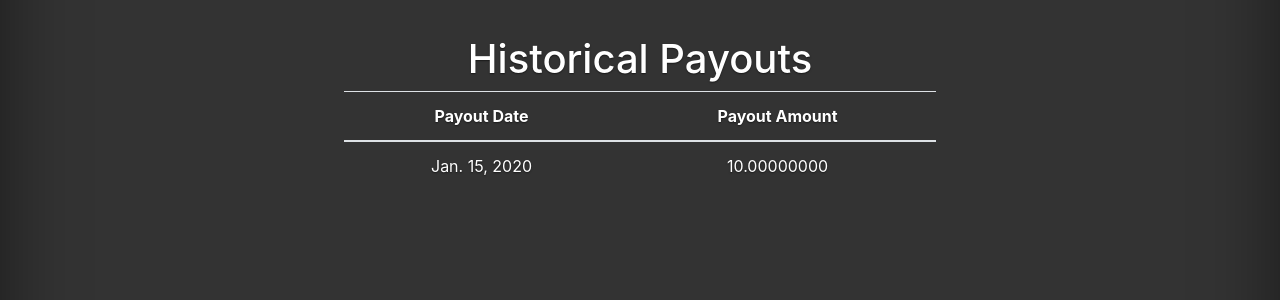
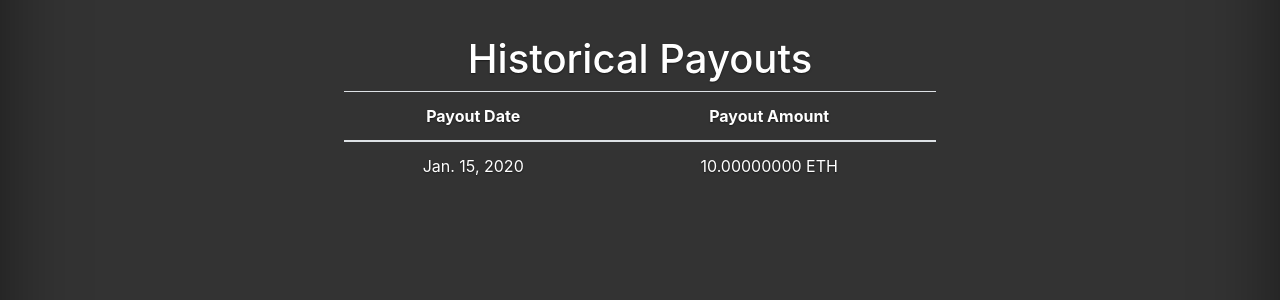
Before and after one commit to kevinbird15/POOLCalc, a Django app: a page that uses templates/historical_payouts.html in a window 1280 px wide. Shown: the part 266-566 px from the top of the page. Run offline with Django 3.2, Linux system fonts and the light colour scheme; tables that the repository leaves empty hold one stand-in row (values such as "Sample post"); some libraries are stand-ins or nearby versions.

Commit message:
made it so latest date payout always is displayed on main calculator page

```diff
--- a/calculator/views.py
+++ b/calculator/views.py
@@ -22,11 +22,11 @@ def month_check(request):
 def calculator_results(request):
     pull_from_crypto = urllib.request.urlopen("https://min-api.cryptocompare.com/data/price?fsym=ETH&tsyms=USD").read().decode('utf-8')
     eth_to_usd = json.loads(pull_from_crypto)["USD"]
+
     last_calculator_request = Calculator.objects.last()
-    last_payout_amount = PayoutAmount.objects.last()
+    last_payout_amount = PayoutAmount.objects.order_by('payout_date').last()
     eth_made = last_calculator_request.coin_num*last_payout_amount.payout_amount
     usd_made = eth_made*eth_to_usd
-
     return render(request, "calculator_results.html", {"eth_made": eth_made,
                                                        "coin_num": last_calculator_request.coin_num,
                                                        "payout_amount": last_payout_amount.payout_amount,
--- a/templates/historical_payouts.html
+++ b/templates/historical_payouts.html
@@ -13,7 +13,7 @@
         {% for i in payout_amounts %}
             <tr>
                 <td>{{ i.payout_date.date }}</td>
-                <td>{{ i.payout_amount|floatformat:8 }}</td>
+                <td>{{ i.payout_amount|floatformat:8 }} ETH</td>
             </tr>
         {% endfor %}
         </tbody>
```
